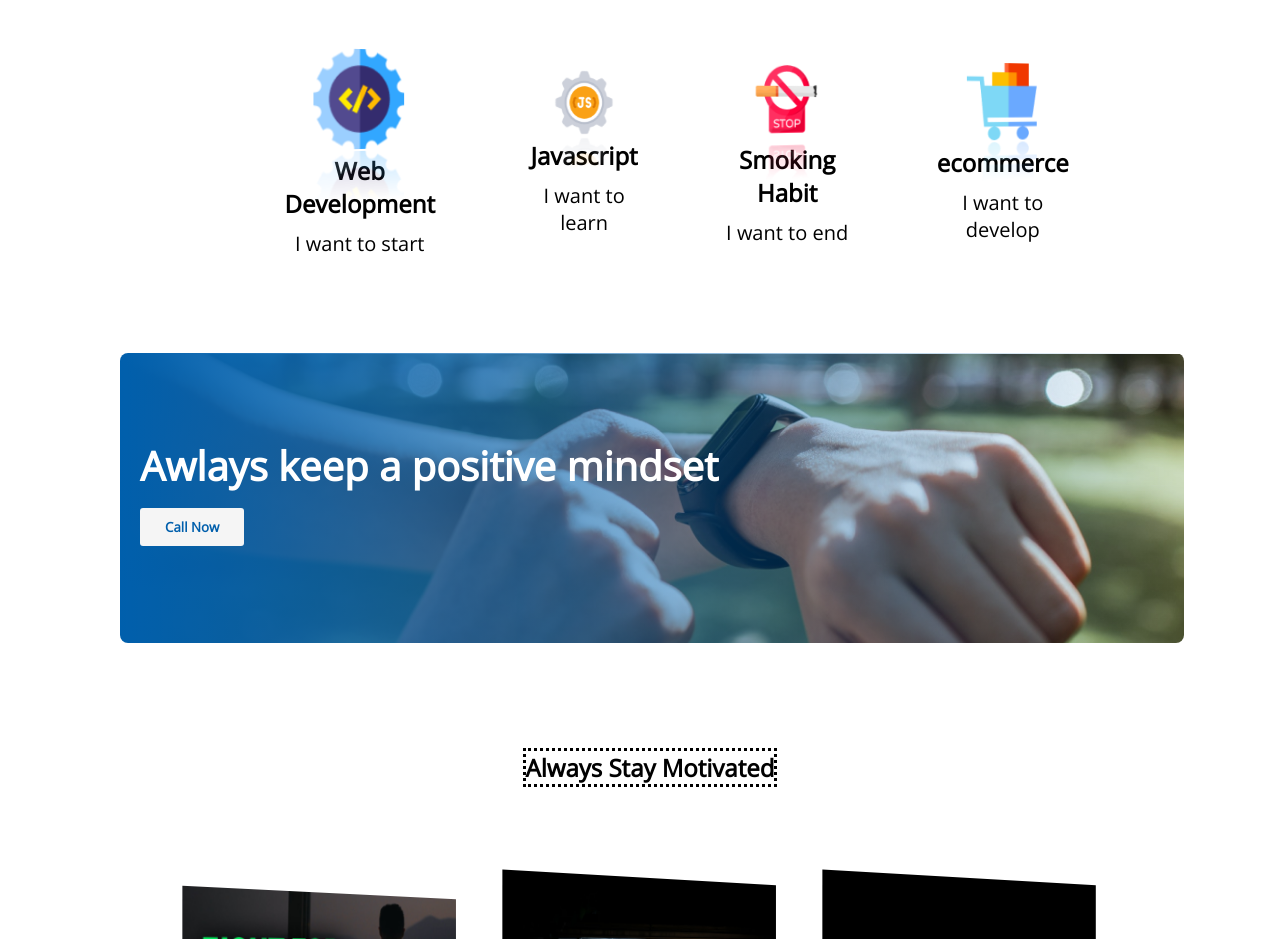
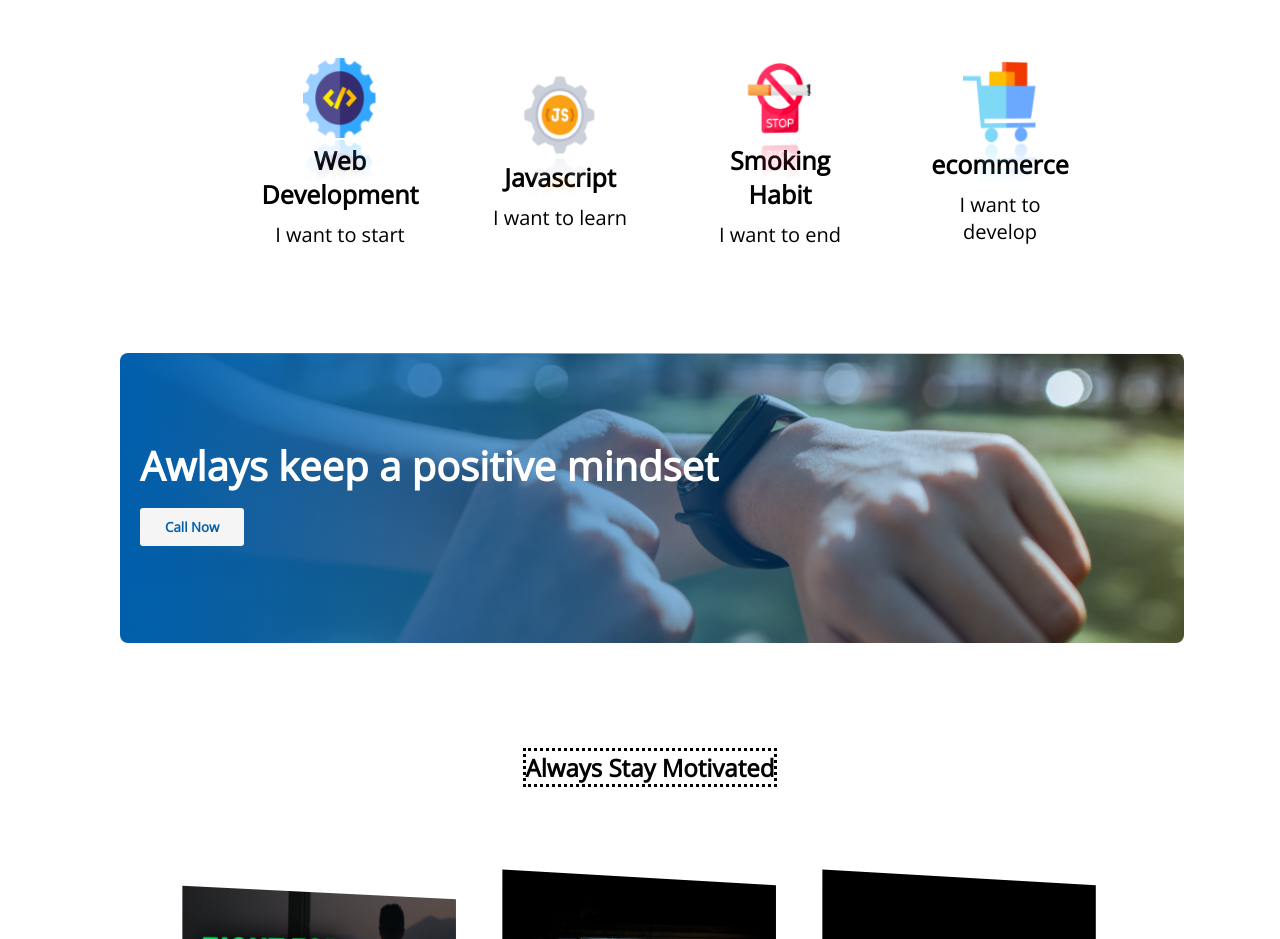
Before and after one commit to Pranto-Nondi/New-Year-Mission-2023, a plain HTML site: page index.html in a window 1280 px wide. Shown: the part 1582-2521 px from the top of the page. Drawn offline with nearby package versions, Linux system fonts and the light colour scheme.

Commit message:
complete 99%

```diff
--- a/new-year-mission.css
+++ b/new-year-mission.css
@@ -70,7 +70,6 @@
 .person-img img {
     width: 80%;
     height: 500px;
-
     padding-top: 5%;
     margin-left: 125px;
     margin-top: 20px;
@@ -118,14 +117,17 @@
     height: 300px;
     align-items: center;
     margin-bottom: 50px;
+
 }
 
 .plan {
     margin-left: 60px;
     text-align: center;
+    width: 50%;
+
 }
 
-.plam-tittle {
+.plan-title {
     font-weight: 700;
     font-size: 25px;
 }
```
